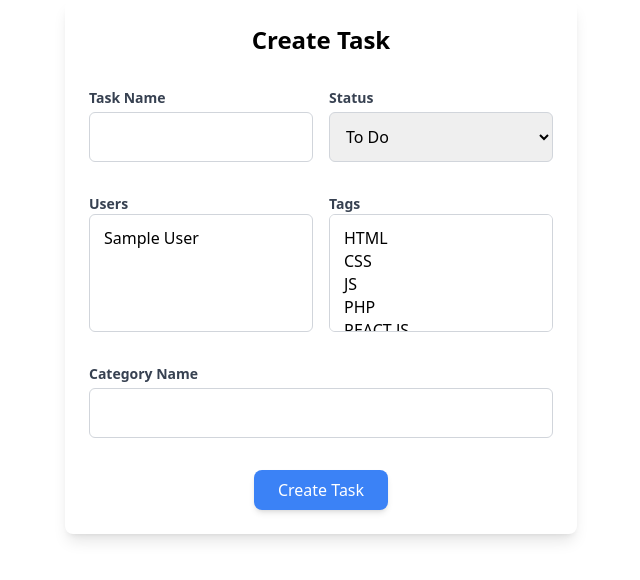
After one commit to Youcode-Classe-E-2024-2025/Amine_Sabri_Project, a PHP site: page /views/layouts/todo.php?id=1 in a window 1280 px wide. The commit adds this page. Shown: the top 580 px of the page, without its empty margins (319-959 px from the left). Run offline with PHP 8.4, Linux system fonts and the light colour scheme; the visitor is signed in with stand-in values (Sample User, id 1); data comes from the database, SQL or seed files in the repository; tables that the repository leaves empty or names only in its code hold one stand-in row (values such as "Sample post"); some libraries are stand-ins or nearby versions.

Commit message:
ajouter les task avec tag et les catgory dans model et ajouté create dans controlleraffiche ajouté form ajoute dans page views todo

```diff
--- a/model/Task.php
+++ b/model/Task.php
@@ -0,0 +1,158 @@
+<?php
+require_once __DIR__ . '/../config/Database.php';
+
+class Task {
+    private $db;
+
+    public function __construct() {
+        $database = new Database();
+        $this->db = $database->getConnection();
+    }
+
+    public function create($project_id, $task_name, $status, $assigned_to, $userIds, $tagIds, $category_name) {
+        try {
+
+            $sql = "INSERT INTO tasks (project_id, name, status, assigned_to, created_at) VALUES (?, ?, ?, ?, NOW())";
+            $stmt = $this->db->prepare($sql);
+            $stmt->execute([$project_id, $task_name, $status, $assigned_to]);
+
+
+            $taskId = $this->db->lastInsertId();
+
+
+            $sqlUsers = "INSERT INTO user_task (user_id, task_id) VALUES (?, ?)";
+            $stmtUsers = $this->db->prepare($sqlUsers);
+            foreach ($userIds as $user) {
+                $stmtUsers->execute([$user, $taskId]);
+            }
+
+
+            $sqlTags = "INSERT INTO task_tag (tag_id, task_id) VALUES (?, ?)";
+            $stmtTags = $this->db->prepare($sqlTags);
+            foreach ($tagIds as $tag) {
+                $stmtTags->execute([$tag, $taskId]);
+            }
+
+
+            if (!empty($category_name)) {
+                $sqlCategory = "INSERT INTO category (name, task_id) VALUES (?, ?)";
+                $stmtCategory = $this->db->prepare($sqlCategory);
+                $stmtCategory->execute([$category_name, $taskId]);
+            }
+
+            return true;
+        } catch (Exception $e) {
+            return $e->getMessage();
+        }
+    }
+
+    public function delete($taskId) {
+        try {
+            $sqlTask = "DELETE FROM tasks WHERE id = ?";
+            $stmtTask = $this->db->prepare($sqlTask);
+            $stmtTask->execute([$taskId]);
+
+            return true;
+        } catch (Exception $e) {
+            return $e->getMessage();
+        }
+    }
+
+    public function update($taskId, $task_name, $status, $assigned_to, $userIds, $tagIds, $category_name) {
+        try {
+            // 1. Update the task details
+            $sql = "UPDATE tasks SET name = ?, status = ?, assigned_to = ? WHERE id = ?";
+            $stmt = $this->db->prepare($sql);
+            $stmt->execute([$task_name, $status, $assigned_to, $taskId]);
+
+            // 2. Delete existing users linked to the task (before inserting the new ones)
+            $sqlDeleteUsers = "DELETE FROM user_task WHERE task_id = ?";
+            $stmtDeleteUsers = $this->db->prepare($sqlDeleteUsers);
+            $stmtDeleteUsers->execute([$taskId]);
+
+            // 3. Add the new users to the task
+            $sqlUsers = "INSERT INTO user_task (user_id, task_id) VALUES (?, ?)";
+            $stmtUsers = $this->db->prepare($sqlUsers);
+            foreach ($userIds as $user) {
+                $stmtUsers->execute([$user, $taskId]);
+            }
+
+            // 4. Delete existing tags linked to the task (before inserting the new ones)
+            $sqlDeleteTags = "DELETE FROM task_tag WHERE task_id = ?";
+            $stmtDeleteTags = $this->db->prepare($sqlDeleteTags);
+            $stmtDeleteTags->execute([$taskId]);
+
+            // 5. Add the new tags to the task
+            $sqlTags = "INSERT INTO task_tag (tag_id, task_id) VALUES (?, ?)";
+            $stmtTags = $this->db->prepare($sqlTags);
+            foreach ($tagIds as $tag) {
+                $stmtTags->execute([$tag, $taskId]);
+            }
+
+            // 6. Update the category if provided
+            if (!empty($category_name)) {
+                $sqlCategory = "INSERT INTO category (name, task_id) VALUES (?, ?) ON DUPLICATE KEY UPDATE name = ?";
+                $stmtCategory = $this->db->prepare($sqlCategory);
+                $stmtCategory->execute([$category_name, $taskId, $category_name]);
+            } else {
+                // Optionally delete category if no name is provided
+                $sqlDeleteCategory = "DELETE FROM category WHERE task_id = ?";
+                $stmtDeleteCategory = $this->db->prepare($sqlDeleteCategory);
+                $stmtDeleteCategory->execute([$taskId]);
+            }
+
+            return true;
+        } catch (Exception $e) {
+            return $e->getMessage();
+        }
+    }
+
+    public static function getAllTags(){
+        $database = new Database();
+        $db = $database->getConnection();
+
+        $sql = 'SELECT * FROM tags';
+        $test = $db->query($sql);
+        $tags = $test->fetchAll(PDO::FETCH_ASSOC);
+        return $tags;
+    }
+}
+
+
+
+$task = new Task();
+
+
+// create
+
+
+// $create = $task->create(1, "Test Task for PHP", "to_do", 1, [1, 2, 3], [1, 3], "Development");
+// if ($create === true) {
+    //     echo "Task created successfully!";
+    // } else {
+        //     echo "Error: " . $create;
+        // }
+
+
+// delete
+
+// $result = $task->delete(3);
+// if ($result === true) {
+//     echo "Task and related data deleted successfully!";
+// } else {
+//     echo "Error: " . $result;
+// }
+
+
+// Update
+
+// $task = new Task();
+// $result = $task->update(4, "Updated Task Name","in_progress", 1, [1, 2, 3], [2, 3], "New Category");
+
+// if ($result === true) {
+//     echo "Task updated successfully!";
+// } else {
+//     echo "Error: " . $result;
+// }
+
+?>
--- a/script.sql
+++ b/script.sql
@@ -64,7 +64,7 @@ CREATE TABLE user_task (
     user_id INT NOT NULL,
     task_id INT NOT NULL,
     FOREIGN KEY (user_id) REFERENCES users(id),
-    FOREIGN KEY (task_id) REFERENCES tasks(id)
+    FOREIGN KEY (task_id) REFERENCES tasks(id) ON DELETE CASCADE,
 );
 
 
--- a/views/layouts/admin.php
+++ b/views/layouts/admin.php
@@ -47,6 +47,7 @@ require_once '../../model/projet.php';
 
                             echo "
                             <div class='bg-white border border-gray-300 shadow-lg rounded-lg overflow-hidden transform hover:scale-105 hover:shadow-xl transition duration-300'>
+                                <a href='./todo.php?id=" . $project['id'] . "'>
                                     <div class='bg-gradient-to-r from-green-400 via-blue-500 to-purple-600 p-2'>
                                         <h2 class='text-xl font-bold mb-1 text-white'>{$project['name']}</h2>
                                     </div>
@@ -65,6 +66,7 @@ require_once '../../model/projet.php';
                                             </form>
                                         </div>
                                     </div>
+                                </a>
                             </div>";
                         }
                     } else {
--- /dev/null
+++ b/views/layouts/todo.php
@@ -0,0 +1,76 @@
+<?php
+require_once '../../model/user.php';
+require_once '../../model/Task.php';
+require_once '../../model/user.php';
+
+?>
+<!DOCTYPE html>
+<html lang="en">
+<head>
+    <meta charset="UTF-8">
+    <meta name="viewport" content="width=device-width, initial-scale=1.0">
+    <title>Document</title>
+    <script src="https://cdn.tailwindcss.com"></script>
+</head>
+<body>
+    <main>
+        <section>
+            <form action="../../controller/TaskController.php" method="POST" class="w-[40%] mx-auto bg-white p-6 rounded-lg shadow-lg grid grid-cols-1 md:grid-cols-2 gap-4">
+                <h2 class="text-2xl font-bold mb-4 text-center col-span-1 md:col-span-2">Create Task</h2>
+
+                <input type="hidden" name="project_id" value="<?php echo $_GET['id']; ?>">
+
+                <div class="mb-4">
+                    <label for="name" class="block text-sm font-semibold text-gray-700">Task Name</label>
+                    <input type="text" name="name" id="name" class="mt-1 block w-full p-3 border border-gray-300 rounded-md" required>
+                </div>
+
+                <div class="mb-4">
+                    <label for="status" class="block text-sm font-semibold text-gray-700">Status</label>
+                    <select name="status" id="status" class="mt-1 block w-full p-3 border border-gray-300 rounded-md">
+                        <option value="to_do">To Do</option>
+                        <option value="in_progress">In Progress</option>
+                        <option value="done">Done</option>
+                    </select>
+                </div>
+
+                <input type="hidden" id="create_by" name="create_by" value="<?php echo $_SESSION['user_id']; ?>">
+
+                <div class="mb-4">
+                    <label for="assignUsers" class="block text-sm font-semibold text-gray-700">Users</label>
+                    <select name="assignUsers[]" id="assignUsers" class="block w-full p-3 border border-gray-300 rounded-md" multiple>
+                        <?php
+                            $users = User::getAll();
+                            foreach ($users as $user) {
+                                echo "<option value='{$user['id']}'>{$user['name']}</option>";
+                            }
+                        ?>
+                    </select>
+                </div>
+
+                <div class="mb-4">
+                    <label for="assignTags" class="block text-sm font-semibold text-gray-700">Tags</label>
+                    <select name="assignTags[]" id="assignTags" class="block w-full p-3 border border-gray-300 rounded-md" multiple>
+                        <?php
+                            $tags = Task::getAllTags();
+                            foreach ($tags as $tag) {
+                                echo "<option value='{$tag['id']}'>{$tag['name']}</option>";
+                            }
+                        ?>
+                    </select>
+                </div>
+
+                <div class="mb-4 col-span-1 md:col-span-2">
+                    <label for="category" class="block text-sm font-semibold text-gray-700">Category Name</label>
+                    <input type="text" name="category" id="category" class="mt-1 block w-full p-3 border border-gray-300 rounded-md">
+                </div>
+
+                <div class="flex justify-center col-span-1 md:col-span-2">
+                    <input type="submit" value="Create Task" class="bg-blue-500 text-white px-6 py-2 rounded-lg shadow-md hover:bg-blue-600 focus:outline-none">
+                </div>
+            </form>
+        </section>
+
+    </main>
+</body>
+</html>
```
Also changed, not shown: controller/TaskController.php (+35 -0 lines). Lines whose indentation alone changed are shown as unchanged.
